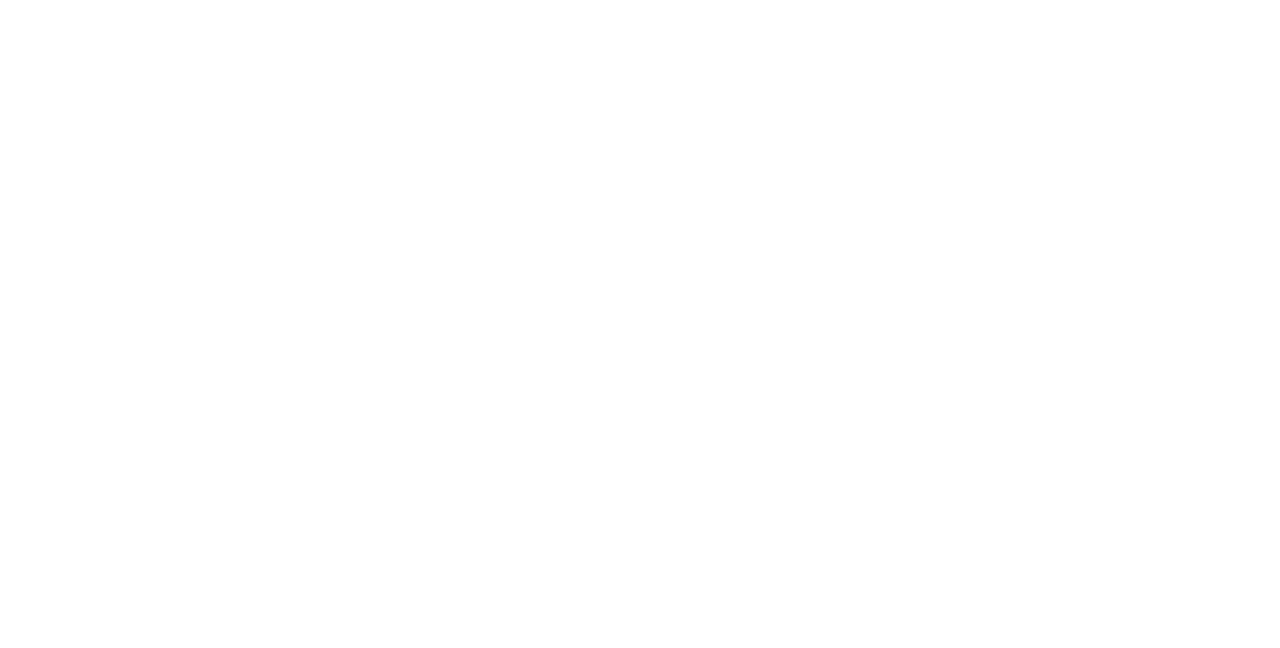
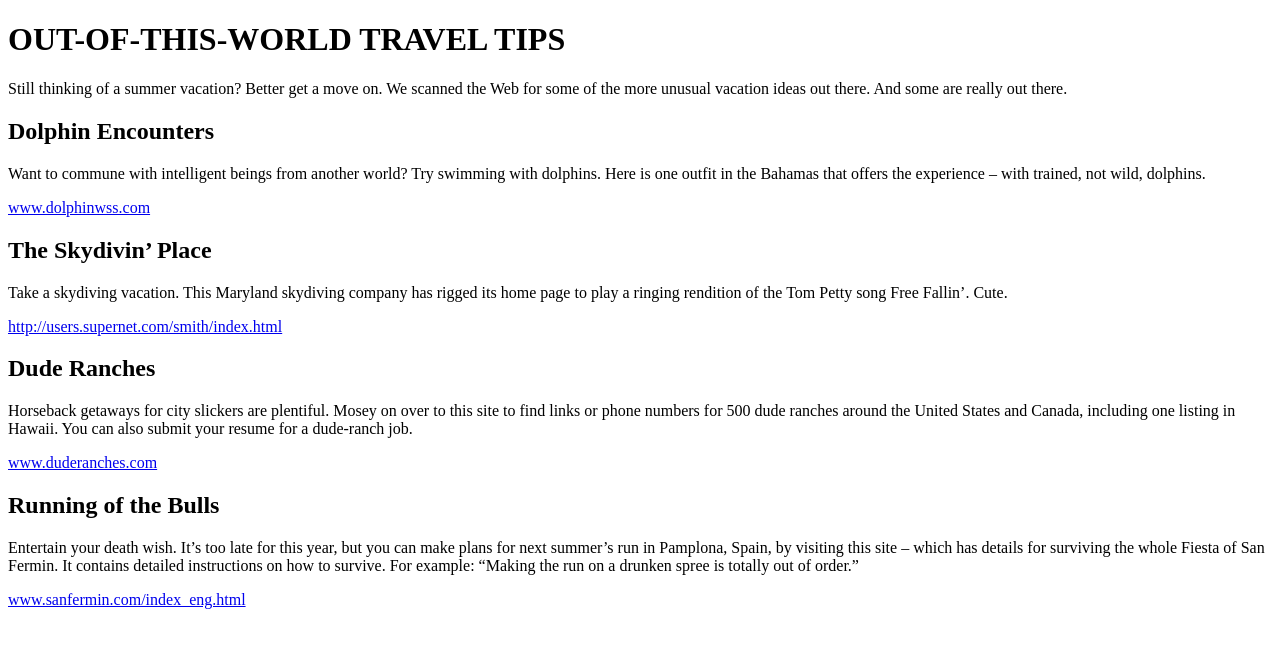
Before and after one commit to johnrick1001/Portfolio, a plain HTML site: page Activity3.1/cssprac2.html in a window 1280 px wide. Drawn offline with Linux system fonts and the light colour scheme.

Commit message:
Update HTML content

```diff
--- a/Activity3.1/cssprac2.html
+++ b/Activity3.1/cssprac2.html
@@ -0,0 +1,26 @@
+<!DOCTYPE html>
+<html>
+<head>
+    <title>Out-of-This-World Travel Tips</title>
+</head>
+<body>
+    <h1>OUT-OF-THIS-WORLD TRAVEL TIPS</h1>
+    <p>Still thinking of a summer vacation? Better get a move on. We scanned the Web for some of the more unusual vacation ideas out there. And some are really out there.</p>
+
+    <h2>Dolphin Encounters</h2>
+    <p>Want to commune with intelligent beings from another world? Try swimming with dolphins. Here is one outfit in the Bahamas that offers the experience – with trained, not wild, dolphins.</p>
+    <p><a href="http://www.dolphinwss.com">www.dolphinwss.com</a></p>
+
+    <h2>The Skydivin’ Place</h2>
+    <p>Take a skydiving vacation. This Maryland skydiving company has rigged its home page to play a ringing rendition of the Tom Petty song Free Fallin’. Cute.</p>
+    <p><a href="http://users.supernet.com/smith/index.html">http://users.supernet.com/smith/index.html</a></p>
+
+    <h2>Dude Ranches</h2>
+    <p>Horseback getaways for city slickers are plentiful. Mosey on over to this site to find links or phone numbers for 500 dude ranches around the United States and Canada, including one listing in Hawaii. You can also submit your resume for a dude-ranch job.</p>
+    <p><a href="http://www.duderanches.com">www.duderanches.com</a></p>
+
+    <h2>Running of the Bulls</h2>
+    <p>Entertain your death wish. It’s too late for this year, but you can make plans for next summer’s run in Pamplona, Spain, by visiting this site – which has details for surviving the whole Fiesta of San Fermin. It contains detailed instructions on how to survive. For example: “Making the run on a drunken spree is totally out of order.”</p>
+    <p><a href="http://www.sanfermin.com/index_eng.html">www.sanfermin.com/index_eng.html</a></p>
+</body>
+</html>
```
Also changed, not shown: Activity3.1/cssprac11.html (+1 -0 lines), Activity3.1/cssprac22.html (added, +36 -0 lines).
